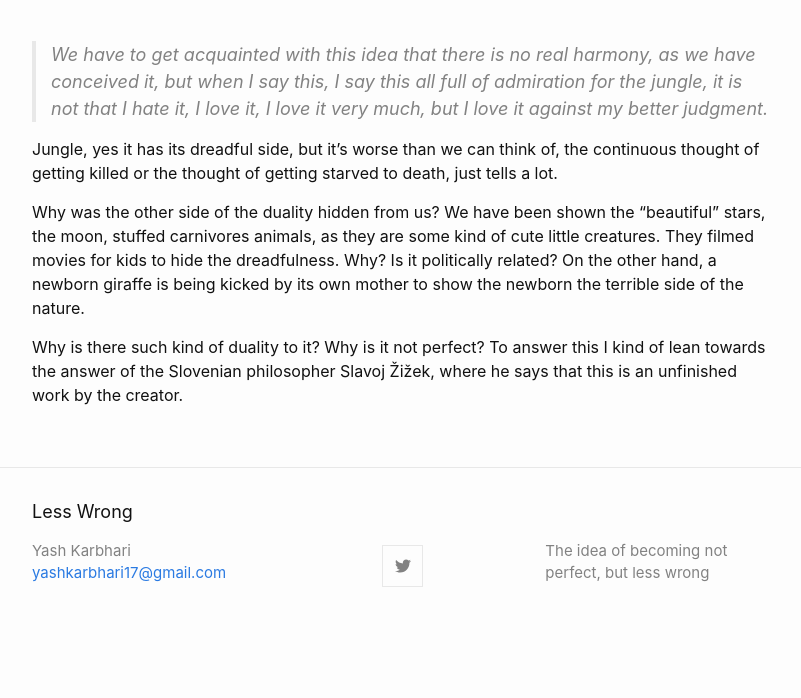
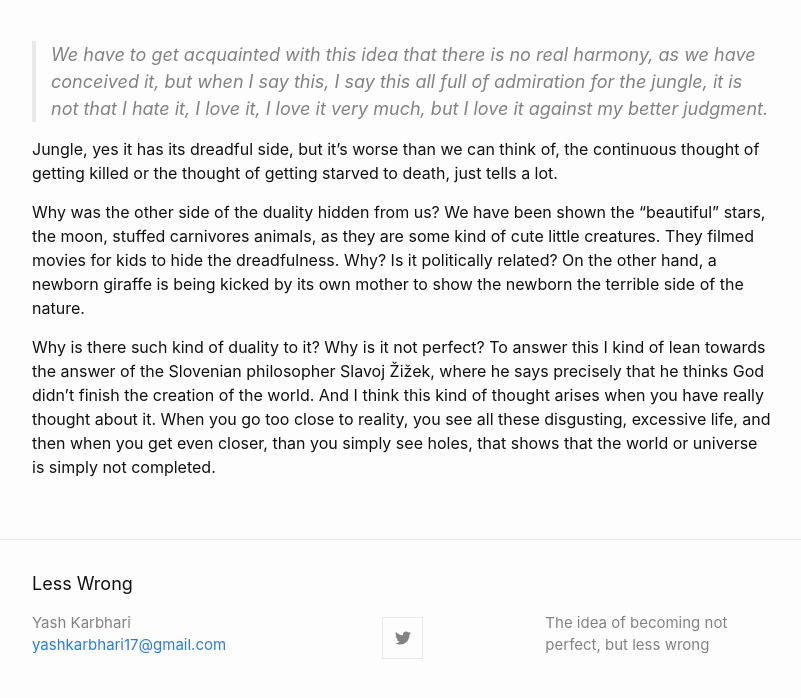
Before and after one commit to yashkarbhari/LessWrong, a Jekyll site: the page built from _posts/2021-08-01-nature.md, in a window 1280 px wide, cut to the strip 724-1441 px from the top of the page. Shown: the top 698 px of the strip, without its empty margins (238-1039 px from the left). Built offline with Jekyll 4.4.1, drawn with Linux system fonts in a browser that asks for light colours; before the commit the page ends 1369 px from its top, so only the background shows below that.

Commit message:
Update 2021-08-01-nature.md

```diff
--- a/_posts/2021-08-01-nature.md
+++ b/_posts/2021-08-01-nature.md
@@ -23,4 +23,4 @@ Jungle, yes it has its dreadful side, but it’s worse than we can think of, the
 
 Why was the other side of the duality hidden from us? We have been shown the “beautiful” stars, the moon, stuffed carnivores animals, as they are some kind of cute little creatures. They filmed movies for kids to hide the dreadfulness. Why? Is it politically related? On the other hand, a newborn giraffe is being kicked by its own mother to show the newborn the terrible side of the nature.
 
-Why is there such kind of duality to it? Why is it not perfect? To answer this I kind of lean towards the answer of the Slovenian philosopher Slavoj Žižek, where he says that this is an unfinished work by the creator.
+Why is there such kind of duality to it? Why is it not perfect? To answer this I kind of lean towards the answer of the Slovenian philosopher Slavoj Žižek, where he says precisely that he thinks God didn’t finish the creation of the world. And I think this kind of thought arises when you have really thought about it. When you go too close to reality, you see all these disgusting, excessive life, and then when you get even closer, than you simply see holes, that shows that the world or universe is simply not completed.
```
